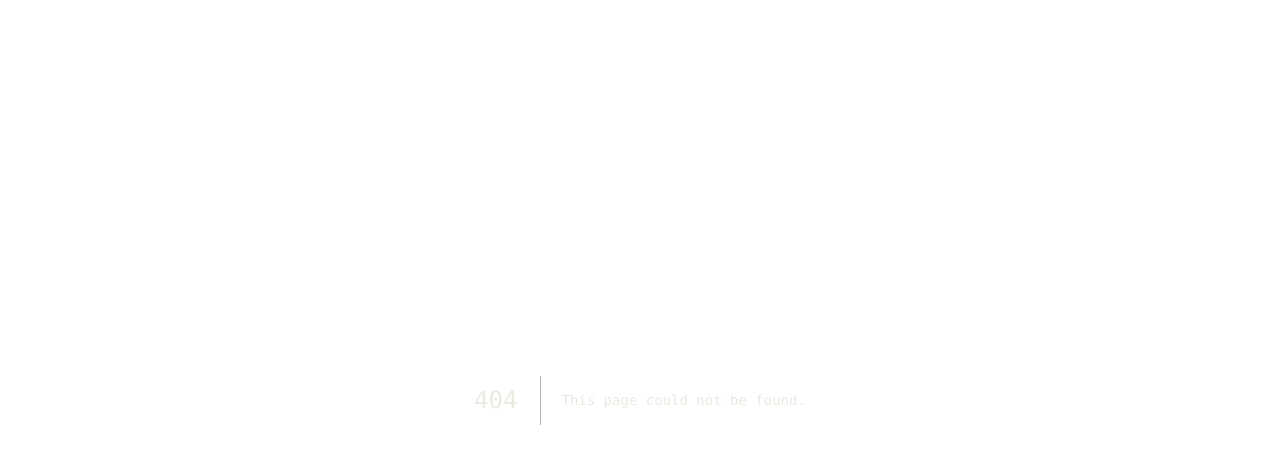
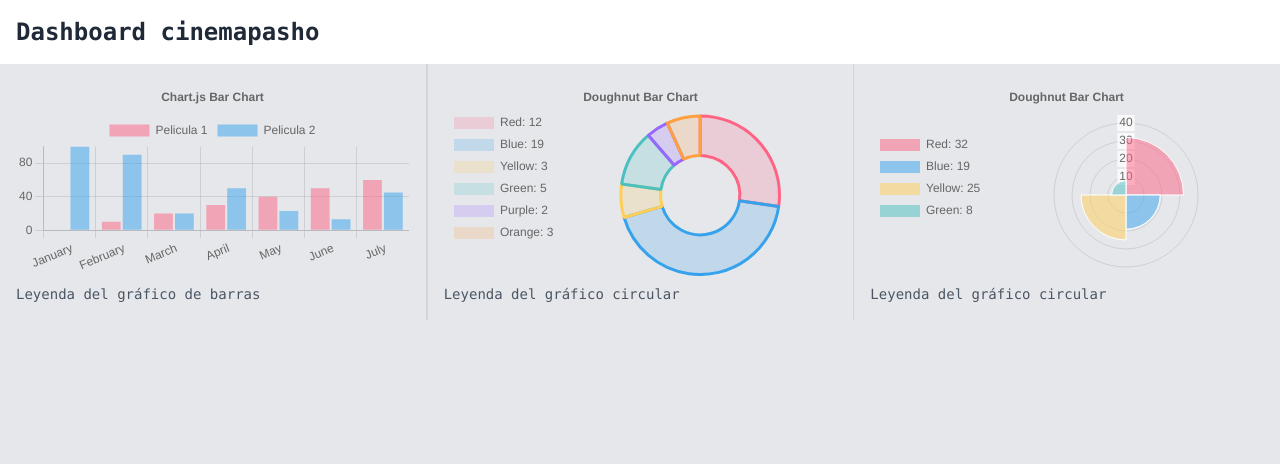
Before and after one commit to Johan-FF/Cinema-Interface---React-Next-js, a Next.js app: page /admin/dashboard in a window 1280 px wide. Before the commit this address had no page. Shown: the top 464 px of the page. Built offline with nearby package versions, Linux system fonts and the light colour scheme.

Commit message:
creacion dashboar

```diff
--- a/package.json
+++ b/package.json
@@ -15,11 +15,13 @@
     "@types/react-dom": "18.2.5",
     "autoprefixer": "10.4.14",
     "axios": "^1.4.0",
+    "chart.js": "^3.9.1",
     "eslint": "8.43.0",
     "eslint-config-next": "13.4.6",
     "next": "^13.4.6",
     "postcss": "8.4.24",
     "react": "18.2.0",
+    "react-chartjs-2": "^4.3.1",
     "react-dom": "18.2.0",
     "react-hook-form": "^7.45.0",
     "tailwindcss": "3.3.2",
--- /dev/null
+++ b/src/app/admin/dashboard/barchart.tsx
@@ -0,0 +1,65 @@
+import React from "react";
+import {
+  Chart as ChartJS,
+  CategoryScale,
+  LinearScale,
+  BarElement,
+  Title,
+  Tooltip,
+  Legend,
+} from "chart.js";
+import { Bar } from "react-chartjs-2";
+import * as faker from "@faker-js/faker";
+
+ChartJS.register(
+  CategoryScale,
+  LinearScale,
+  BarElement,
+  Title,
+  Tooltip,
+  Legend
+);
+
+export function Barchart(props) {
+  const info = [0, 10, 20, 30, 40, 50, 60, 70, 80, 90, 100];
+  const infinvertida = [100, 90, 20, 50, 23, 13, 45, 78, 81, 32, 37];
+  const labels = [
+    "January",
+    "February",
+    "March",
+    "April",
+    "May",
+    "June",
+    "July",
+  ];
+  const options = {
+    animation: true,
+    responsive: true,
+    plugins: {
+      legend: {
+        position: "top" as const,
+      },
+      title: {
+        display: true,
+        text: "Chart.js Bar Chart",
+      },
+    },
+  };
+  const data = {
+    labels,
+    datasets: [
+      {
+        label: "Pelicula 1",
+        data: info,
+        backgroundColor: "rgba(255, 99, 132, 0.5)",
+      },
+      {
+        label: "Pelicula 2",
+        data: infinvertida,
+        backgroundColor: "rgba(53, 162, 235, 0.5)",
+      },
+    ],
+  };
+
+  return <Bar options={options} data={data} />;
+}
--- /dev/null
+++ b/src/app/admin/dashboard/dounutchart.tsx
@@ -0,0 +1,82 @@
+import React from "react";
+import { Chart as ChartJS, ArcElement, Tooltip, Legend } from "chart.js";
+import { Doughnut } from "react-chartjs-2";
+
+ChartJS.register(ArcElement, Tooltip, Legend);
+
+export function Doughnutchart(props) {
+  const options = {
+    animation: true,
+    responsive: true,
+    aspectRatio: 2,
+    plugins: {
+      legend: {
+        position: "left" as const,
+        value: true,
+        labels: {
+          generateLabels: function (chart) {
+            const data = chart.data.datasets[0].data;
+            const labels = chart.data.labels;
+            const legendItems = [];
+
+            if (data.length) {
+              for (let i = 0; i < data.length; i++) {
+                const label = labels[i];
+                const value = data[i];
+
+                legendItems.push({
+                  text: `${label}: ${value}`, // Agrega el valor al texto de la leyenda
+                  fillStyle: chart.data.datasets[0].backgroundColor[i],
+                  hidden: false,
+                  lineCap: "butt",
+                  lineDash: [],
+                  lineDashOffset: 0,
+                  lineJoin: "miter",
+                  lineWidth: 1,
+                  strokeStyle: "rgba(0,0,0,0)",
+                  pointStyle: "circle",
+                  rotation: 0,
+                });
+              }
+            }
+
+            return legendItems;
+          },
+        },
+      },
+      title: {
+        display: true,
+        text: "Doughnut Bar Chart",
+      },
+    },
+  };
+
+  const data = {
+    labels: ["Red", "Blue", "Yellow", "Green", "Purple", "Orange"],
+    datasets: [
+      {
+        label: "# of Votes",
+        data: [12, 19, 3, 5, 2, 3],
+        backgroundColor: [
+          "rgba(255, 99, 132, 0.2)",
+          "rgba(54, 162, 235, 0.2)",
+          "rgba(255, 206, 86, 0.2)",
+          "rgba(75, 192, 192, 0.2)",
+          "rgba(153, 102, 255, 0.2)",
+          "rgba(255, 159, 64, 0.2)",
+        ],
+        borderColor: [
+          "rgba(255, 99, 132, 1)",
+          "rgba(54, 162, 235, 1)",
+          "rgba(255, 206, 86, 1)",
+          "rgba(75, 192, 192, 1)",
+          "rgba(153, 102, 255, 1)",
+          "rgba(255, 159, 64, 1)",
+        ],
+        borderWidth: 3,
+      },
+    ],
+  };
+
+  return <Doughnut data={data} options={options} />;
+}
--- /dev/null
+++ b/src/app/admin/dashboard/page.tsx
@@ -0,0 +1,42 @@
+import React from "react";
+import { Barchart } from "./barchart";
+import { Doughnutchart } from "./dounutchart";
+import { Polarchart } from "./polarchart";
+
+const Dashboard = () => {
+  const data = [32, 19, 25, 8];
+
+  return (
+    <div className="flex h-screen">
+      <main className="flex-1 bg-gray-200">
+        <header className="bg-white p-4">
+          <h1 className="text-2xl font-bold text-gray-800">
+            Dashboard cinemapasho
+          </h1>
+        </header>
+        <div className="flex">
+          <div className="w-1/2 border-r border-gray-300 p-4">
+            <Barchart />
+            <p className="text-sm text-gray-600 mt-2">
+              Leyenda del gráfico de barras
+            </p>
+          </div>
+          <div className="w-1/2 border-l border-gray-300 p-4">
+            <Doughnutchart></Doughnutchart>
+            <p className="text-sm text-gray-600 mt-2">
+              Leyenda del gráfico circular
+            </p>
+          </div>
+          <div className="w-1/2 border-l border-gray-300 p-4">
+            <Polarchart valores={data}></Polarchart>
+            <p className="text-sm text-gray-600 mt-2">
+              Leyenda del gráfico circular
+            </p>
+          </div>
+        </div>
+      </main>
+    </div>
+  );
+};
+
+export default Dashboard;
--- /dev/null
+++ b/src/app/admin/dashboard/polarchart.tsx
@@ -0,0 +1,80 @@
+import React from "react";
+import {
+  Chart as ChartJS,
+  RadialLinearScale,
+  ArcElement,
+  Tooltip,
+  Legend,
+} from "chart.js";
+import { PolarArea } from "react-chartjs-2";
+
+ChartJS.register(RadialLinearScale, ArcElement, Tooltip, Legend);
+
+export function Polarchart(props) {
+  const options = {
+    animation: true,
+    responsive: true,
+    aspectRatio: 2,
+    plugins: {
+      legend: {
+        position: "left" as const,
+        value: true,
+        labels: {
+          generateLabels: function (chart) {
+            const data = chart.data.datasets[0].data;
+            const labels = chart.data.labels;
+            const legendItems = [];
+
+            if (data.length) {
+              for (let i = 0; i < data.length; i++) {
+                const label = labels[i];
+                const value = data[i];
+
+                legendItems.push({
+                  text: `${label}: ${value}`, // Agrega el valor al texto de la leyenda
+                  fillStyle: chart.data.datasets[0].backgroundColor[i],
+                  hidden: false,
+                  lineCap: "butt",
+                  lineDash: [],
+                  lineDashOffset: 0,
+                  lineJoin: "miter",
+                  lineWidth: 1,
+                  strokeStyle: "rgba(0,0,0,0)",
+                  pointStyle: "circle",
+                  rotation: 0,
+                });
+              }
+            }
+
+            return legendItems;
+          },
+        },
+      },
+      title: {
+        display: true,
+        text: "Doughnut Bar Chart",
+      },
+    },
+  };
+
+  const data = {
+    labels: ["Red", "Blue", "Yellow", "Green"],
+    datasets: [
+      {
+        label: "# of Votes",
+        data: props.valores,
+        backgroundColor: [
+          "rgba(255, 99, 132, 0.5)",
+          "rgba(54, 162, 235, 0.5)",
+          "rgba(255, 206, 86, 0.5)",
+          "rgba(75, 192, 192, 0.5)",
+          "rgba(153, 102, 255, 0.5)",
+          "rgba(255, 159, 64, 0.5)",
+        ],
+        borderWidth: 1,
+      },
+    ],
+  };
+
+  return <PolarArea data={data} options={options} />;
+}
--- a/src/app/page.tsx
+++ b/src/app/page.tsx
@@ -5,7 +5,7 @@ import Login from "./login/page"
 export default function Home() {
   return (
     <>
-      <Login/>
+      <Login />
     </>
   )
 }
```
Also changed, not shown: 1 other file (tests, documents, lock files or other folders).
